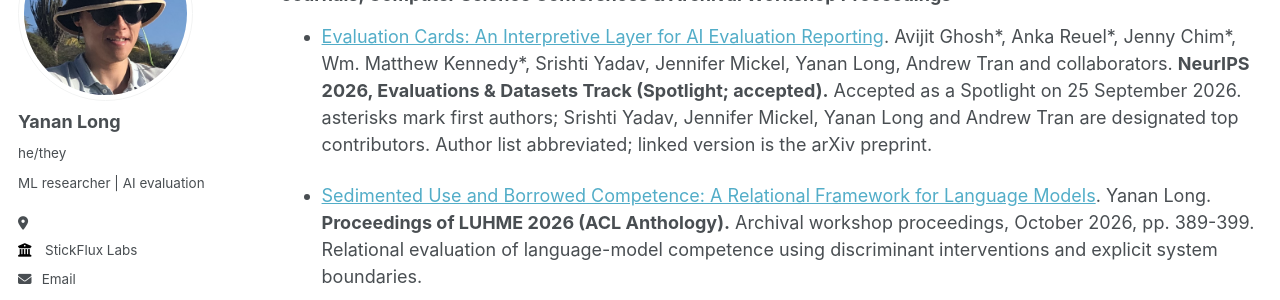
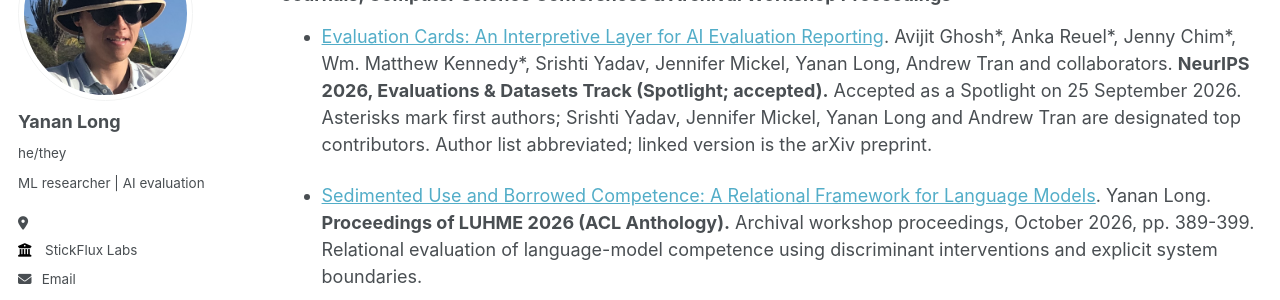
Before and after one commit to yananlong/yananlong.github.io, a Jekyll site: the page built from _pages/cv.md, in a window 1280 px wide and 900 px high, scrolled down 1180 px. Shown: the part 180-480 px from the top of the window. Built offline with Jekyll 4.4.1, drawn with Linux system fonts in a browser that asks for light colours; some web fonts are replaced.

```diff
--- a/_pages/cv.md
+++ b/_pages/cv.md
@@ -41,7 +41,7 @@ The following public publications follow my academic CV, with links to the publi
 
 ### Journals, Computer Science Conferences & Archival Workshop Proceedings
 
-- [Evaluation Cards: An Interpretive Layer for AI Evaluation Reporting](https://arxiv.org/abs/2606.09809). Avijit Ghosh\*, Anka Reuel\*, Jenny Chim\*, Wm. Matthew Kennedy\*, Srishti Yadav, Jennifer Mickel, Yanan Long, Andrew Tran and collaborators. **NeurIPS 2026, Evaluations & Datasets Track (Spotlight; accepted).** Accepted as a Spotlight on 25 September 2026. asterisks mark first authors; Srishti Yadav, Jennifer Mickel, Yanan Long and Andrew Tran are designated top contributors. Author list abbreviated; linked version is the arXiv preprint.
+- [Evaluation Cards: An Interpretive Layer for AI Evaluation Reporting](https://arxiv.org/abs/2606.09809). Avijit Ghosh\*, Anka Reuel\*, Jenny Chim\*, Wm. Matthew Kennedy\*, Srishti Yadav, Jennifer Mickel, Yanan Long, Andrew Tran and collaborators. **NeurIPS 2026, Evaluations & Datasets Track (Spotlight; accepted).** Accepted as a Spotlight on 25 September 2026. Asterisks mark first authors; Srishti Yadav, Jennifer Mickel, Yanan Long and Andrew Tran are designated top contributors. Author list abbreviated; linked version is the arXiv preprint.
 
 - [Sedimented Use and Borrowed Competence: A Relational Framework for Language Models](https://aclanthology.org/2026.luhme-1.26/). Yanan Long. **Proceedings of LUHME 2026 (ACL Anthology).** Archival workshop proceedings, October 2026, pp. 389-399. Relational evaluation of language-model competence using discriminant interventions and explicit system boundaries.
 
```
